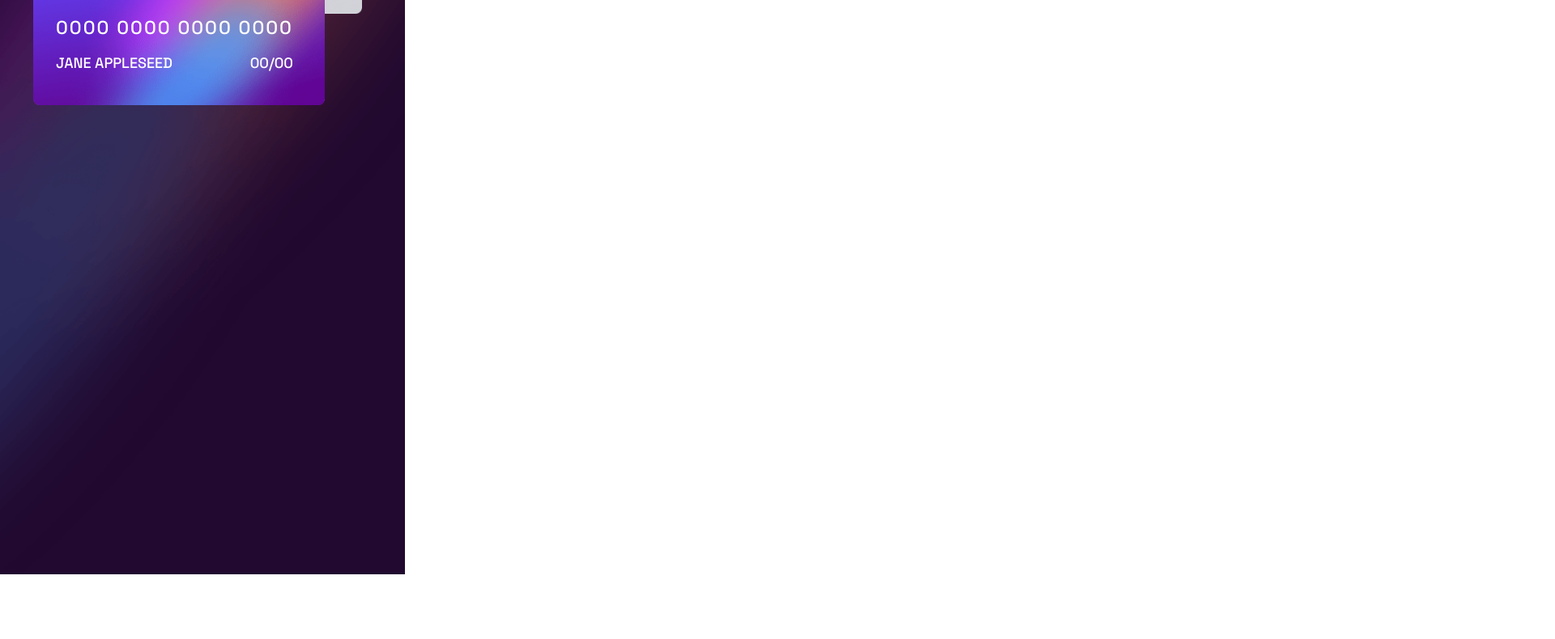
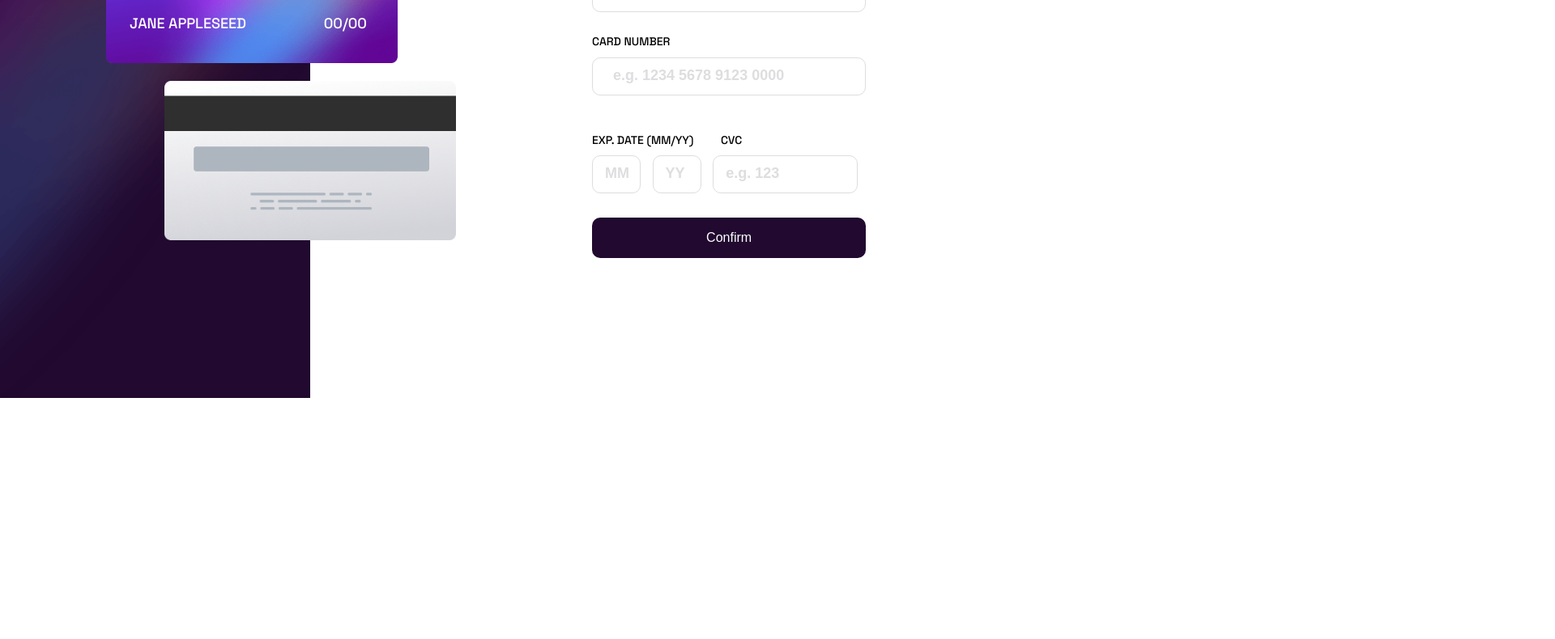
Before and after one commit to ivanparraoda/interactive-card-details-form-main, a plain HTML site: page index.html in a window 1280 px wide. Shown: the part 222-1012 px from the top of the page at 81% size, 1920 px wide, since content can reach past the window. After the commit the page ends 800 px from the top, so only its background shows below. Drawn offline with Linux system fonts and the light colour scheme.

Commit message:
desktop view

```diff
--- a/index.html
+++ b/index.html
@@ -28,7 +28,8 @@
     <section class="card">
 
       <div class="card_back">
-        <div class="back"><img src="./images/bg-card-back.png" alt="back card">
+        <div class="back">
+          <img src="./images/bg-card-back.png" alt="back card">
         </div>
         <div class="cvc_code">
           <p>000</p>
@@ -68,27 +69,27 @@
   <main>
     <form action="#" class="form" >
       <label for="fname">Cardholder Name</label><br>
-      <input type="text" id="fname" name="fname" placeholder="  e.g. Jane Appleseed"><br>
+      <input type="text" id="fname" name="fname" placeholder="  e.g. Jane Appleseed" required><br>
       <label for="lname">Card Number</label><br>
-      <input type="number" id="num" name="num"  placeholder="  e.g. 1234 5678 9123 0000"><br><br>
+      <input type="number" id="num" name="num"  placeholder="  e.g. 1234 5678 9123 0000" required><br><br>
 
       <label for="inputExpDateMonth" class="date">Exp. Date (MM/YY) <span>CVC</span></label>
       <input
        type="text"
        id="inputExpDateMonth"
        placeholder="MM"
-       maxlength='4'>
+       maxlength='4' required>
 
        <input
        type="text"
        id="inputExpDateYear"
        placeholder="YY"
-       maxlength='4'>
+       maxlength='4' required>
 
 
        <label for="inputExpDateMonth"></label>
-      <input type="password" id="cvv" placeholder="e.g. 123">
-      <input type="submit" value="Confirm" class="submit" id="submit">
+      <input type="password" id="cvv" placeholder="e.g. 123" required>
+      <input type="submit" value="Confirm" class="submit" id="submit" >
 
     </form>
   </main>
--- a/style.css
+++ b/style.css
@@ -118,7 +118,7 @@ form label{
     border: 1px solid var(--Lightgrayishviolet);
     margin-top: 10px;
     border-radius: 10px;
-    padding-left: 5px;
+    padding-left: 10px;
 
 }
 
@@ -135,9 +135,13 @@ form label{
     color: var(--Lightgrayishviolet);
 }
 
+input:invalid{
+    border: 1px solid var(--Redinputerrors);
+}
+
  #cvv{
     display: inline;
-    width: 63%;
+    width: 53%;
     white-space: nowrap;
     overflow: hidden;
     text-overflow: ellipsis;
@@ -241,3 +245,87 @@ span{
     outline-offset: 0px !important;
     outline: none !important;
     }
+
+    input::-webkit-outer-spin-button,
+input::-webkit-inner-spin-button {
+  -webkit-appearance: none;
+  margin: 0;
+}
+
+
+
+    @media only screen and (min-width: 600px) {
+
+        body{
+            width: 100vw;
+            height: 100vh;
+        }
+
+        .flex_card{
+            display: flex;
+            width: 1000px;
+            height: 60px;
+
+        }
+
+        picture img{
+            width: 383px;
+        }
+
+        form{
+            position: relative;
+            left: 300px;
+            top: 80px;
+        }
+
+        #fname, #num, #inputExpDateMonth, #inputExpDateYear, #cvv {
+
+            height: 47px;
+
+
+        }
+
+
+        .back img {
+
+            top: 322px;
+            left: 203px;
+        }
+
+        .front img {
+
+            top: 103px;
+            left: 131px;
+
+        }
+
+        .card_info{
+
+            top: 113px;
+            left: 150px;
+
+        }
+
+        .back , .front{
+            width: 300px;
+        }
+
+        .complete{
+
+
+            transform: translateX(820%);
+            top: 76px;
+            left: -60px;
+
+
+
+        }
+
+        .open{
+            transform: translateX(180%);
+
+        }
+
+
+
+      }
```
